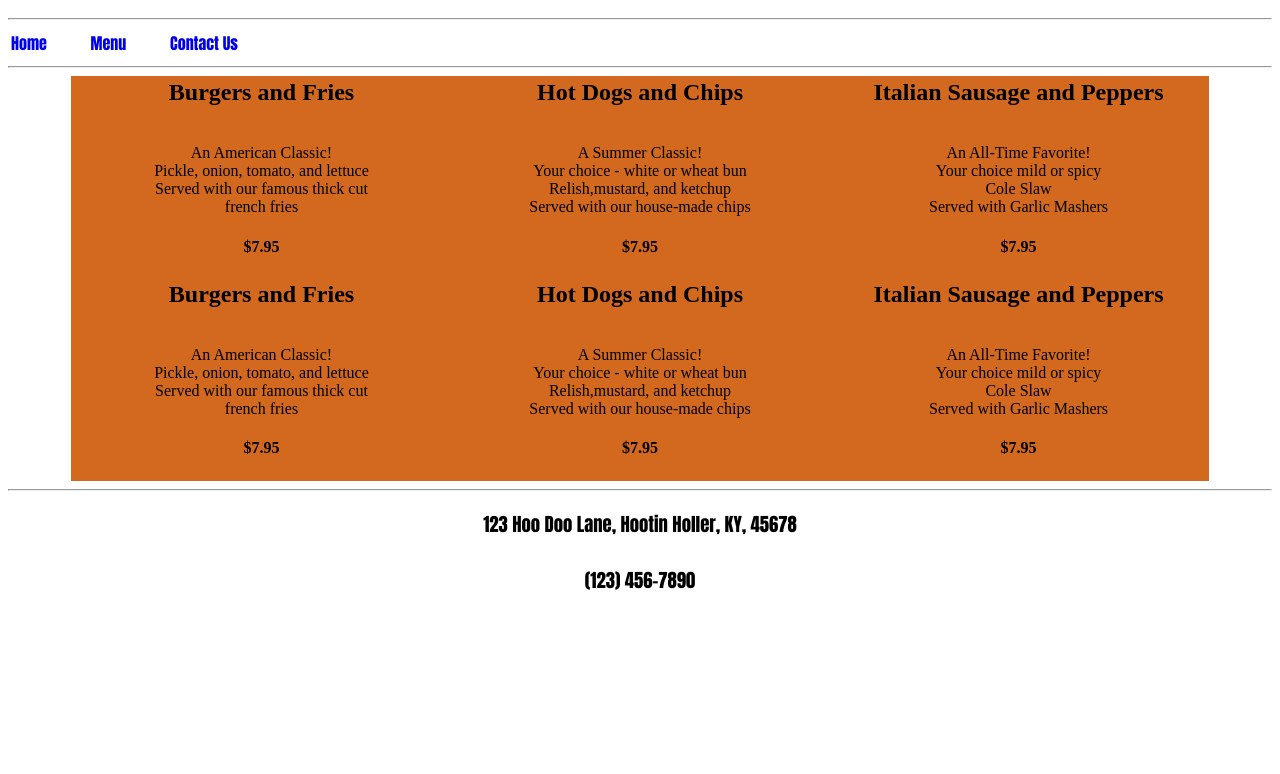
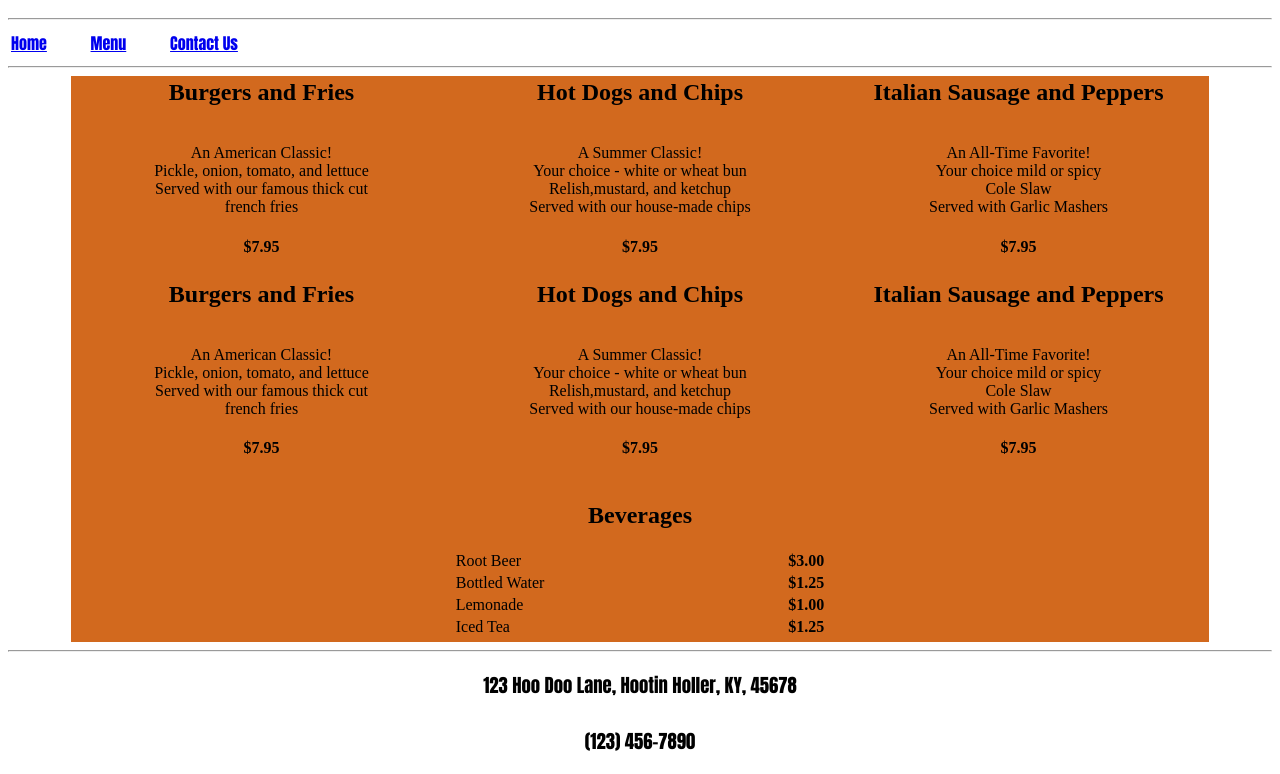
Before and after one commit to sfinch3/RestaurantSiteLab, a plain HTML site: page menu.html in a window 1280 px wide. Shown: the part 60-834 px from the top of the page. Before the commit the page ends 800 px from the top, so only its background shows below. Drawn offline with Linux system fonts and the light colour scheme.

Commit message:
Version 4

```diff
--- a/menu.html
+++ b/menu.html
@@ -13,6 +13,13 @@
 
             td{
                 width: 30%
+            }
+
+            .leftBevColumn{
+                width:200px;text-align:left;
+            }
+            .rightBevColumn{
+                width:200px;text-align:right;font-weight: bold;
             }
 
         </style>
@@ -65,8 +72,52 @@
                     <td><h2><bold>Italian Sausage and Peppers</bold></h2><br/>An All-Time Favorite!<br/>Your choice mild or spicy<br/>Cole Slaw<br/>Served with Garlic Mashers<br/><h4><bold>$7.95</bold></h4></td>
                 </tr>
 
+                <tr>
+                        <td></td>
+                        <td>
+                                <table>
+                                    <caption>
+                                        <h2><bold>Beverages</bold></h2>
+                                    </caption>
+                                    <tr>
+                                        <td class="leftBevColumn">Root Beer
+
+                                        </td>
+                                        <td class="rightBevColumn">$3.00
+
+                                        </td>
+                                    </tr>
+                                    <tr>
+                                        <td class="leftBevColumn">Bottled Water
+
+                                        </td>
+                                        <td class="rightBevColumn">$1.25
+
+                                        </td>
+                                    </tr>
+                                    <tr>
+                                        <td class="leftBevColumn">Lemonade
+
+                                        </td>
+                                        <td class="rightBevColumn">
+                                            $1.00
+                                        </td>
+                                    </tr>
+                                    <tr>
+                                        <td class="leftBevColumn">
+                                            Iced Tea
+                                        </td>
+                                        <td class="rightBevColumn">
+                                            $1.25
+                                        </td>
+                        </table>
+                        </td>
+                        <td></td>
+                    </tr>
+
 
             </table>
+
         </body>
         <footer>
             <hr/>
--- a/restaurantStyles.css
+++ b/restaurantStyles.css
@@ -6,14 +6,14 @@ header,footer{
     width:15%
 }
 
-a{
-    text-decoration: none
 }
-
 a:visited{
-    color: red
+    color:red; text-decoration: underline
 }
-
 a:hover{
     font-weight: bold
 }
+
+a:active{
+    text-decoration-line:none
+}
```
